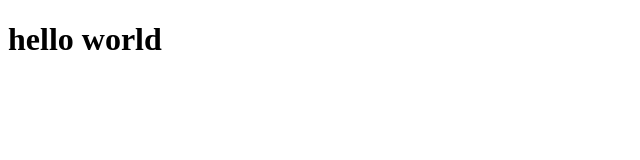
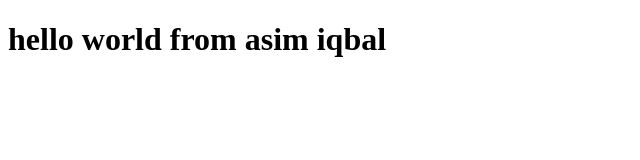
Before and after one commit to Asim-Iqbal13/Bootcamp2020samle, a plain HTML site: page index.html in a window 1280 px wide. Shown: the whole page, without its empty margins (0-640 px from the left). Drawn offline with Linux system fonts and the light colour scheme.

Commit message:
Update index.html

```diff
--- a/index.html
+++ b/index.html
@@ -7,6 +7,6 @@
     <title>Document</title>
 </head>
 <body>
-    <h1>hello world</h1>
+    <h1>hello world from asim iqbal</h1>
 </body>
 </html>
```
